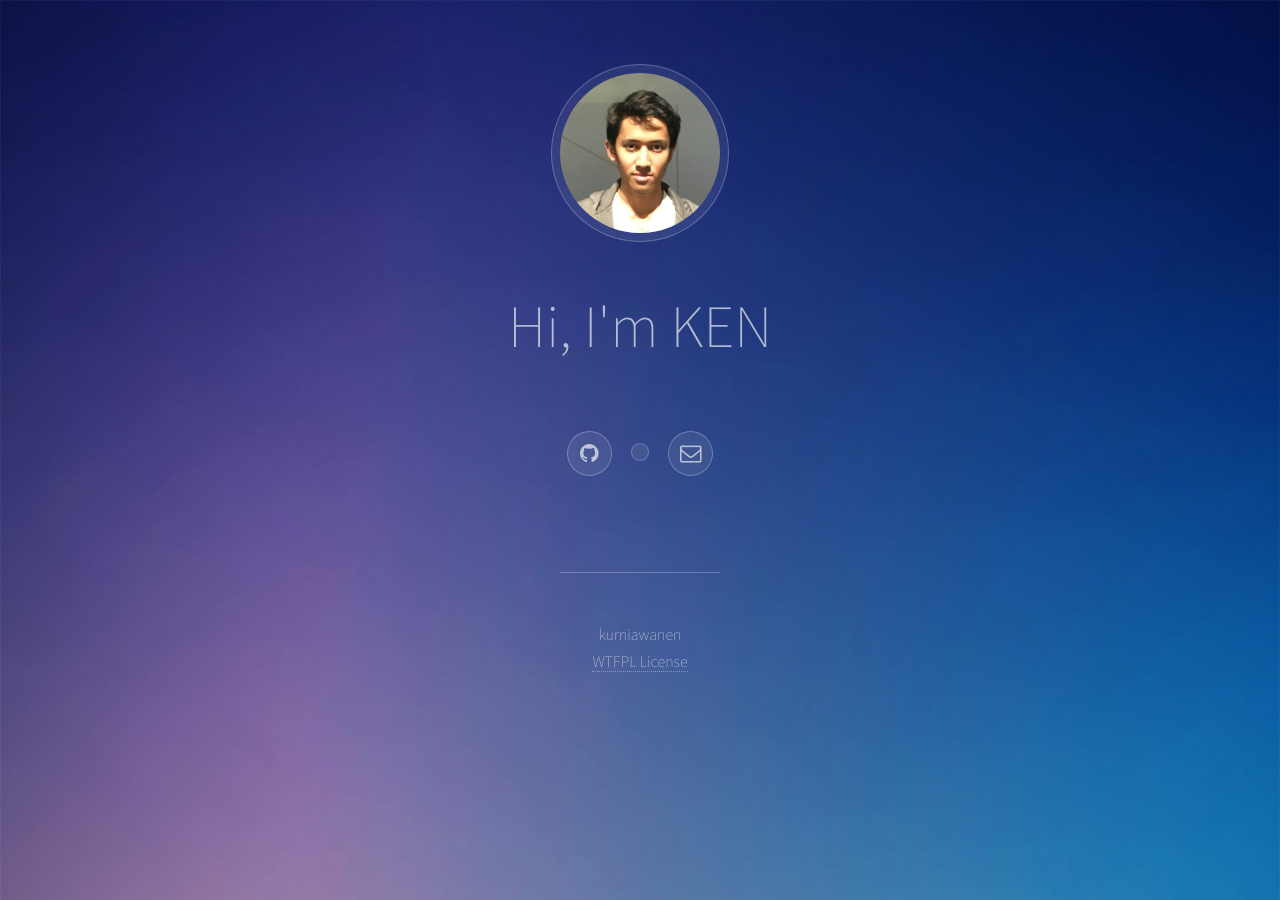
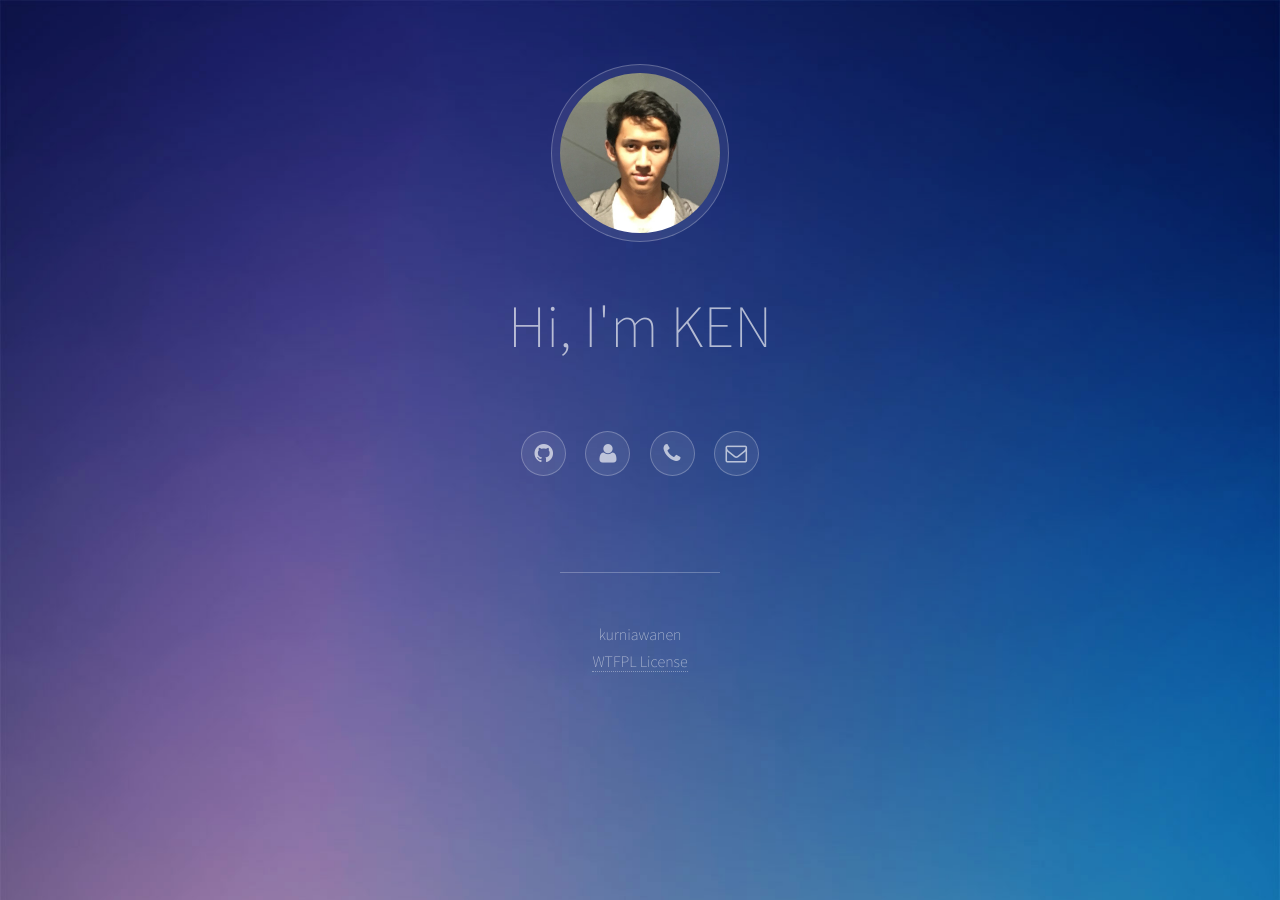
Before and after one commit to ken-kurniawanen/kurniawanen.github.io, a Jekyll site: the page built from index.html, in a window 1280 px wide. Built offline with Jekyll 4.4.1, drawn with Linux system fonts in a browser that asks for light colours.

Commit message:
update slash

```diff
--- a/_layouts/default.html
+++ b/_layouts/default.html
@@ -17,15 +17,14 @@
             <h1>Hi, I'm KEN</h1>
             <ul class="icons">
                 <li><a href="http://github.com/kurniawanen" class="icon style2 fa-github"><span class="label">Twitter</span></a></li>
-                <li><a href="../about" class="icon style2 fa-call"><span class="label">contact</span></a></li>
+                <li><a href="../contact" class="icon style2 fa-user"><span class="label">contact</span></a></li>
+                <li><a href="../about" class="icon style2 fa-phone"><span class="label">contact</span></a></li>
                 <li><a href="mailto:kurniawanekn@gmail.com" class="icon style2 fa-envelope-o"><span class="label">Email</span></a></li>
             </ul>
         </header>
         <!-- Main -->
         <section id="main">
-
             {{content}}
-
         </section>
         <!-- Footer -->
         <footer id="footer">
```
